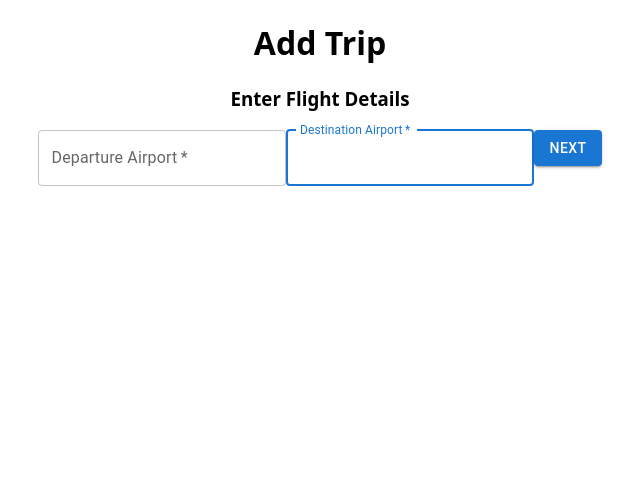
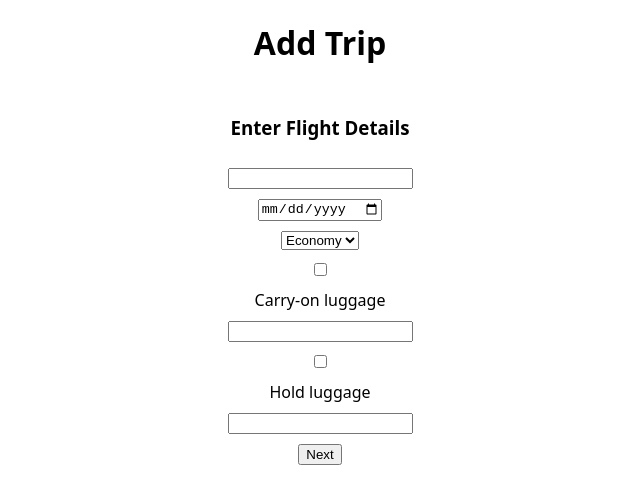
Before and after one commit to nicopicchio/flylight, a React (Create React App) app: page /addtrip in a window 1280 px wide. Shown: the top 504 px of the page, without its empty margins (320-960 px from the left). Built offline with nearby package versions, Linux system fonts and the light colour scheme.

Commit message:
html done on form component

```diff
--- a/package.json
+++ b/package.json
@@ -6,6 +6,7 @@
     "@emotion/react": "^11.10.4",
     "@emotion/styled": "^11.10.4",
     "@mui/material": "^5.10.9",
+    "@mui/x-date-pickers": "^5.0.4",
     "@testing-library/jest-dom": "^5.16.5",
     "@testing-library/react": "^13.4.0",
     "@testing-library/user-event": "^13.5.0",
--- /dev/null
+++ b/src/pages/AddTripForm/AddTripForm.css
@@ -0,0 +1,7 @@
+.addtripform, .addtripform--form {
+    display: flex;
+    flex-direction: column;
+    justify-content: center;
+    align-items: center;
+    gap: 10px;
+}
--- a/src/pages/AddTripForm/AddTripForm.jsx
+++ b/src/pages/AddTripForm/AddTripForm.jsx
@@ -1,31 +1,43 @@
 import React from "react";
-import Button from "@mui/material/Button";
-import TextField from "@mui/material/TextField";
+import './AddTripForm.css'
 
 export default function AddTripForm() {
   return (
     <div className="addtripform">
       <h1 className="addtripform--title">Add Trip</h1>
       <h3 className="addtripform--subtitle">Enter Flight Details</h3>
-      <div className="addtripform--form">
-        <TextField
-          name="Departure"
-          required
-          id="dptAirport"
-          label="Departure Airport"
-          autoFocus
+      <form className="addtripform--form">
+        <input type="text" id="addtrip--form--destination" name="destination" />
+        <input type="date" id="addtrip--form--date" name="date" />
+        <select className="addtrip--form--dropdown" name="class">
+          <option value="Economy">Economy</option>
+          <option value="Business">Business</option>
+          <option value="First">First</option>
+        </select>
+        <input
+          type="checkbox"
+          id="addtrip--form--carryon--checkbox"
+          name="carryOnCheckBox"
         />
-        <TextField
-          name="Destination"
-          required
-          id="dstAirport"
-          label="Destination Airport"
-          autoFocus
+        <label for="carryOnCheckBox">Carry-on luggage</label>
+        <input
+          type="number"
+          id="addtrip--form--carryon--weight"
+          name="carryOnWeight"
         />
-        <Button className="addtripform--form--button" variant="contained">
-          Next
-        </Button>
-      </div>
+        <input
+          type="checkbox"
+          id="addtrip--form--hold--checkbox"
+          name="holdCheckBox"
+        />
+        <label for="carryOnCheckBox">Hold luggage</label>
+        <input
+          type="number"
+          id="addtrip--form--hold--weight"
+          name="holdWeight"
+        />
+      </form>
+      <button>Next</button>
     </div>
   );
 }
```
Also changed, not shown: 1 other file (tests, documents, lock files or other folders).
